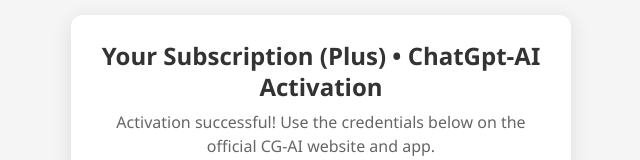
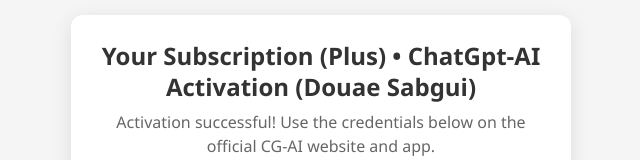
Before and after one commit to dodillo/douae, a plain HTML site: page index.html in a window 1280 px wide. Shown: the top 160 px of the page, without its empty margins (319-959 px from the left). Drawn offline with Linux system fonts and the light colour scheme; no server answers.

Commit message:
Update index.html

```diff
--- a/index.html
+++ b/index.html
@@ -458,7 +458,7 @@
 <body>
     <div class="container fade-in">
         <div class="header">
-            <h1>Your Subscription (Plus) • ChatGpt-AI Activation</h1>
+            <h1>Your Subscription (Plus) • ChatGpt-AI Activation (Douae Sabgui)</h1>
             <p>Activation successful! Use the credentials below on the official CG-AI website and app.</p>
         </div>
 
```
